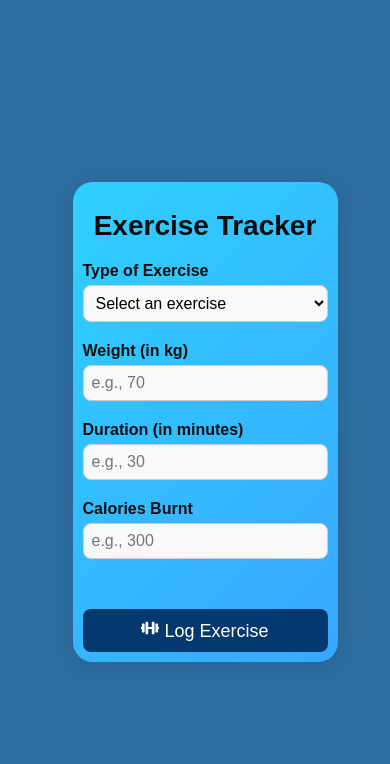
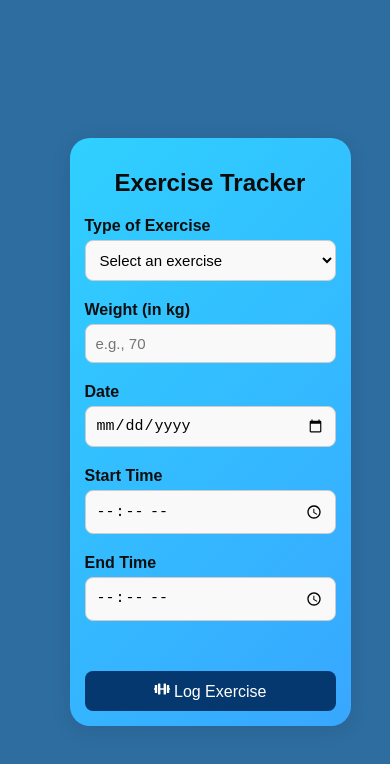
Before and after one commit to arish-panjwani/cal-snap-react, a React (Create React App) app: page /exercise in a window 390 px wide. Shown: the top 764 px of the page. Built offline with nearby package versions, Linux system fonts and the light colour scheme.

Commit message:
Updated ExercisePage to include start and end times, added date input

```diff
--- a/src/exercise/index.jsx
+++ b/src/exercise/index.jsx
@@ -1,37 +1,39 @@
 import React, { useState } from "react";
 import { FaRunning, FaBicycle, FaSwimmer, FaDumbbell, FaYinYang } from "react-icons/fa";
-import { useNavigate } from "react-router-dom"; // Import useNavigate for redirection
-import './styles.css';  // Import your CSS file
+import { useNavigate } from "react-router-dom";
+import './styles.css';
 
 const ExercisePage = () => {
   const [exerciseType, setExerciseType] = useState("");
   const [weight, setWeight] = useState("");
-  const [duration, setDuration] = useState("");
-  const [calories, setCalories] = useState("");
+  const [startTime, setStartTime] = useState("");
+  const [endTime, setEndTime] = useState("");
+  const [date, setDate] = useState(""); // New state for Date
   const [error, setError] = useState("");
 
-  const navigate = useNavigate(); // Initialize useNavigate
+  const navigate = useNavigate();
 
   const handleSubmit = (event) => {
     event.preventDefault();
 
     // Validate inputs
-    if (isNaN(duration) || isNaN(calories) || isNaN(weight)) {
-      setError("Please enter valid numbers for Duration, Calories, and Weight.");
+    if (isNaN(weight) || !startTime || !endTime || !date) {
+      setError("Please enter valid numbers and times for all fields.");
       return;
     }
     setError("");
 
-    // Log the data for now (this could be replaced with a real API call to log the exercise)
-    console.log(`Exercise: ${exerciseType}, Weight: ${weight}, Duration: ${duration}, Calories: ${calories}`);
+    // Log the data for now
+    console.log(`Exercise: ${exerciseType}, Weight: ${weight}, Start Time: ${startTime}, End Time: ${endTime}, Date: ${date}`);
 
     // Reset the form
     setExerciseType("");
     setWeight("");
-    setDuration("");
-    setCalories("");
+    setStartTime("");
+    setEndTime("");
+    setDate("");
 
-    // Redirect to the Exercise Dashboard after logging exercise
+    // Redirect to the Exercise Dashboard
     navigate("/exercise-dashboard");
   };
 
@@ -52,7 +54,7 @@ const ExercisePage = () => {
   return (
     <div className="exercise-container">
       <h1>Exercise Tracker</h1>
-      {error && <p className="error">{error}</p>} {/* Display error message */}
+      {error && <p className="error">{error}</p>}
       <form onSubmit={handleSubmit} className="exercise-form">
         <div className="form-group">
           <label>Type of Exercise</label>
@@ -70,6 +72,7 @@ const ExercisePage = () => {
             ))}
           </select>
         </div>
+
         <div className="form-group">
           <label>Weight (in kg)</label>
           <input
@@ -79,29 +82,38 @@ const ExercisePage = () => {
             placeholder="e.g., 70"
             className="input-field"
             required
-            min="0" // Ensure no negative weight
+            min="0"
           />
         </div>
 
         <div className="form-group">
-          <label>Duration (in minutes)</label>
+          <label>Date</label> {/* New Date field */}
           <input
-            type="number"
-            value={duration}
-            onChange={(e) => setDuration(e.target.value)}
-            placeholder="e.g., 30"
+            type="date"
+            value={date}
+            onChange={(e) => setDate(e.target.value)}
             className="input-field"
             required
           />
         </div>
 
         <div className="form-group">
-          <label>Calories Burnt</label>
+          <label>Start Time</label>
           <input
-            type="number"
-            value={calories}
-            onChange={(e) => setCalories(e.target.value)}
-            placeholder="e.g., 300"
+            type="time"
+            value={startTime}
+            onChange={(e) => setStartTime(e.target.value)}
+            className="input-field"
+            required
+          />
+        </div>
+
+        <div className="form-group">
+          <label>End Time</label>
+          <input
+            type="time"
+            value={endTime}
+            onChange={(e) => setEndTime(e.target.value)}
             className="input-field"
             required
           />
--- a/src/exercise/styles.css
+++ b/src/exercise/styles.css
@@ -1,12 +1,13 @@
 /* Full-page background styling */
 body, html {
-    height: 100%; /* Ensure the background covers the full height */
+    height: 100%;
     margin: 0;
     font-family: Arial, sans-serif;
     background: #2e6da0;
     display: flex;
     align-items: center;
     justify-content: center;
+    padding: 10px; /* Add padding to prevent content from touching screen edges */
 }
 
 /* Main container styling */
@@ -91,13 +92,25 @@ label {
 
 /* Responsive adjustments */
 @media (max-width: 600px) {
+    /* Adjust container width */
     .exercise-container {
+        padding: 15px;
+        max-width: 100%;
+    }
+
+    /* Reduce padding on input fields and button */
+    .input-field {
         padding: 10px;
+        font-size: 15px;
     }
-    .input-field {
-        padding: 8px;
-    }
+
     .submit-btn {
         padding: 10px;
+        font-size: 16px;
+    }
+
+    /* Adjust title font size */
+    h1 {
+        font-size: 24px;
     }
 }
```
